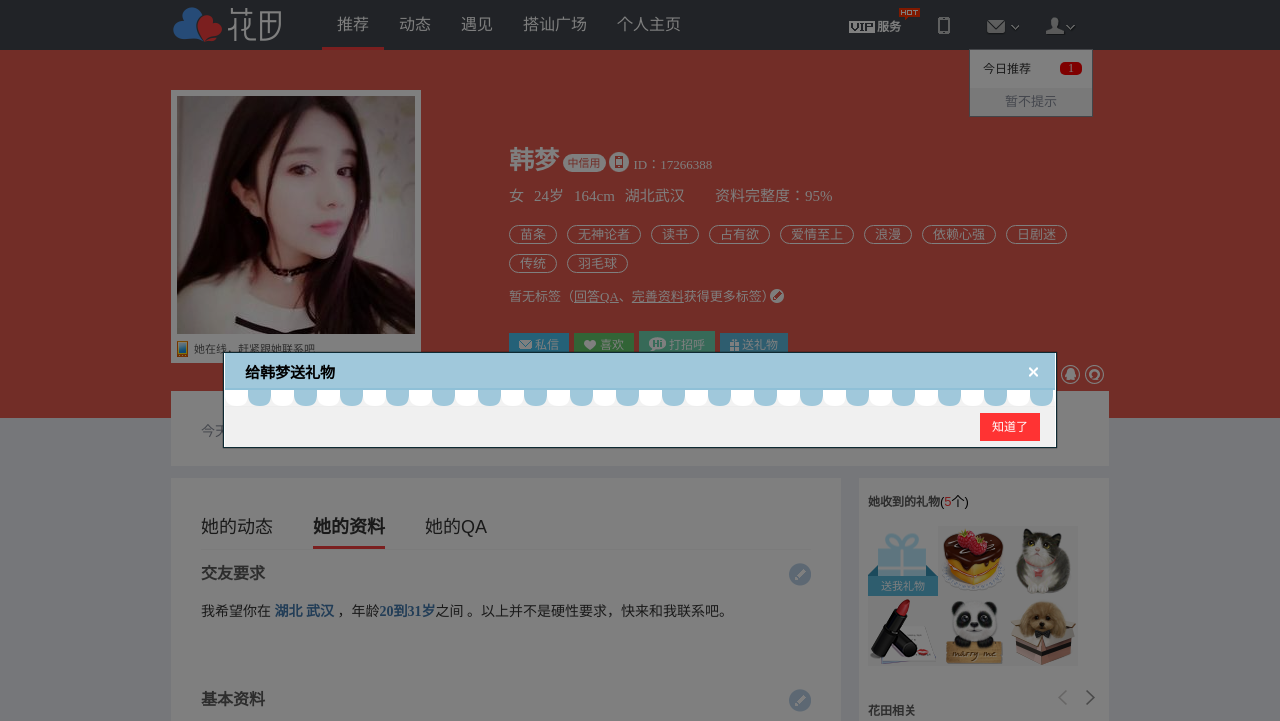
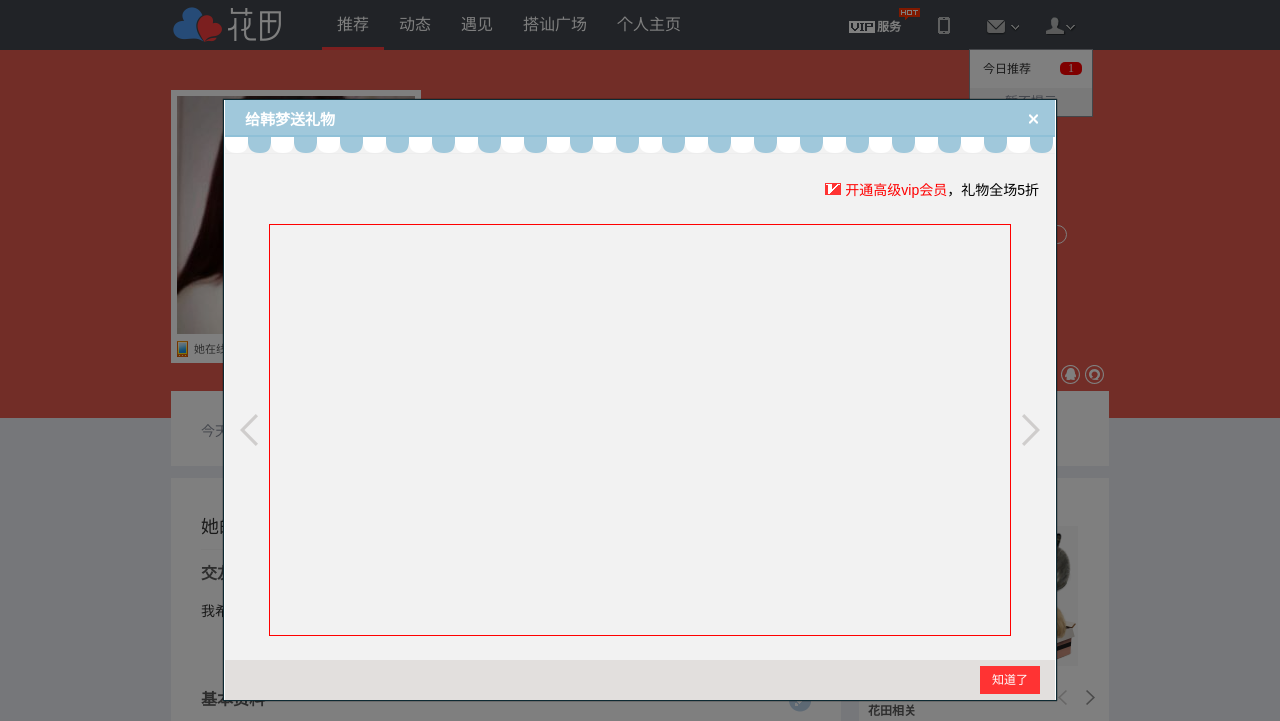
Before and after one commit to kaptal/static-html, a plain HTML site: page myaccount.html in a window 1280 px wide. Shown: the top 721 px of the page. Drawn offline with Linux system fonts and the light colour scheme.

Commit message:
完善myaccount页面

```diff
--- a/css/myaccount.css
+++ b/css/myaccount.css
@@ -1286,6 +1286,7 @@
 }
 
 .modal-layer.send-gift .title-row {
+    color: #fff;
     height: 53px;
     background: url(../images/module/gift/bg.png) repeat-x;
 }
@@ -1294,4 +1295,74 @@
     top: 19px;
     background: url(../images/icon_v160825.png) -116px -229px no-repeat;
 }
+
+.modal-layer.send-gift .foot-row {
+    background-color: #E2DFDD;
+}
+
+.modal-layer.send-gift .js-body {
+    background-color: #F2F2F2;
+}
+
+.modal-layer.send-gift .poplayer-bd {
+    background-color: #F2F2F2;
+    padding: 22px 16px 24px;
+}
+
+.modal-layer.send-gift .poplayer-bd .poplayer-gift-tips {
+    margin-bottom: 20px;
+}
+
+.modal-layer.send-gift .vip-text{
+    color:#ff0000 !important;
+}
+
+.modal-layer.send-gift .vip-text:hover {
+    text-decoration: underline;
+}
+
+.modal-layer.send-gift .vip-open-icon{
+    display:inline-block;
+    width:16px;
+    height:12px;
+    background: url(../images/icon_v160825.png) -206px -477px no-repeat;
+}
+
+.modal-layer.send-gift .poplayer-slider-content {
+    position: relative;
+    height: 410px;
+    margin: 0 auto;
+    width: 740px;
+    border: 1px solid red;
+}
+
+.modal-layer.send-gift .poplayer-slider-content .poplayer-slider-prev {
+    position: absolute;
+    top: 50%;
+    left: -30px;
+    width: 18px;
+    height: 32px;
+    background: url(../images/icon_v170920.png) 0 -729px no-repeat;
+    transform: translateY(-50%);
+}
+
+.modal-layer.send-gift .poplayer-slider-content .poplayer-slider-prev.disabled {
+    cursor: default;
+    background: url(../images/icon_v170920.png) -46px -729px no-repeat;
+}
+
+.modal-layer.send-gift .poplayer-slider-content .poplayer-slider-next {
+    position: absolute;
+    top: 50%;
+    right: -30px;
+    width: 18px;
+    height: 32px;
+    background: url(../images/icon_v170920.png) -23px -729px no-repeat;
+    transform: translateY(-50%);
+}
+
+.modal-layer.send-gift .poplayer-slider-content .poplayer-slider-next.disabled {
+    cursor: default;
+    background: url(../images/icon_v170920.png) -69px -729px no-repeat;
+}
 /*送礼物模态框结束*/
--- a/myaccount.html
+++ b/myaccount.html
@@ -877,6 +877,24 @@
                 <h3>给<span class="to-gift-user">韩梦</span>送礼物</h3>
                 <a class="icon-close" href="javascript:;"></a>
             </div>
+            <div class="js-body">
+                <div class="poplayer-bd">
+                    <div class="poplayer-gift-tips text-dark-gray clearfix">
+                        <span class="text-dark text-block fr">
+                            <em class="vip-open-icon"></em>
+                            <a class="vip-text" href="#">开通高级vip会员</a>，礼物全场5折
+                        </span>
+                    </div>
+                    <div class="poplayer-slider-content">
+                        <a class="poplayer-slider-prev prev-trigger disabled" href="javascript:;">
+                            <em class="poplayer-gift-slider-prev"></em>
+                        </a>
+                        <a class="poplayer-slider-next next-trigger disabled" href="javascript:;">
+                            <em class="poplayer-gift-slider-next"></em>
+                        </a>
+                    </div>
+                </div>
+            </div>
             <div class="foot-row">
                 <a class="general-btn red-button" href="javascript:;">知道了</a>
             </div>
```
